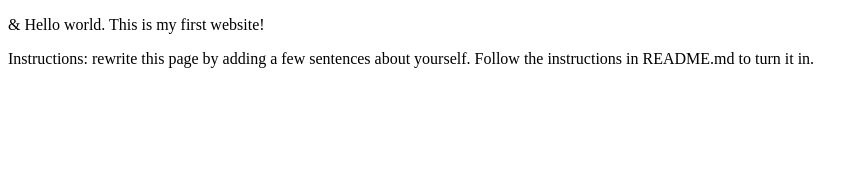
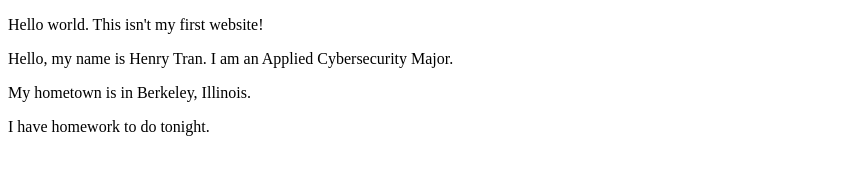
Before and after one commit to hvtran21-iit/webdev_lab1, a plain HTML site: page index.html in a window 1280 px wide. Shown: the whole page, without its empty margins (0-868 px from the left). Drawn offline with Linux system fonts and the light colour scheme.

Commit message:
Finishing touches

```diff
--- a/index.html
+++ b/index.html
@@ -5,7 +5,9 @@
   <title>Internet Technologies and Web Design</title>
 </head>
 <body>
-  <p>&amp; Hello world. This is my first website!</p>
-  <p>Instructions: rewrite this page by adding a few sentences about yourself. Follow the instructions in README.md to turn it in.</p>
+  <p>Hello world. This isn't my first website!</p>
+  <p>Hello, my name is Henry Tran. I am an Applied Cybersecurity Major.</p>
+  <p>My hometown is in Berkeley, Illinois.</p>
+  <p>I have homework to do tonight.</p>
 </body>
 </html>
```
